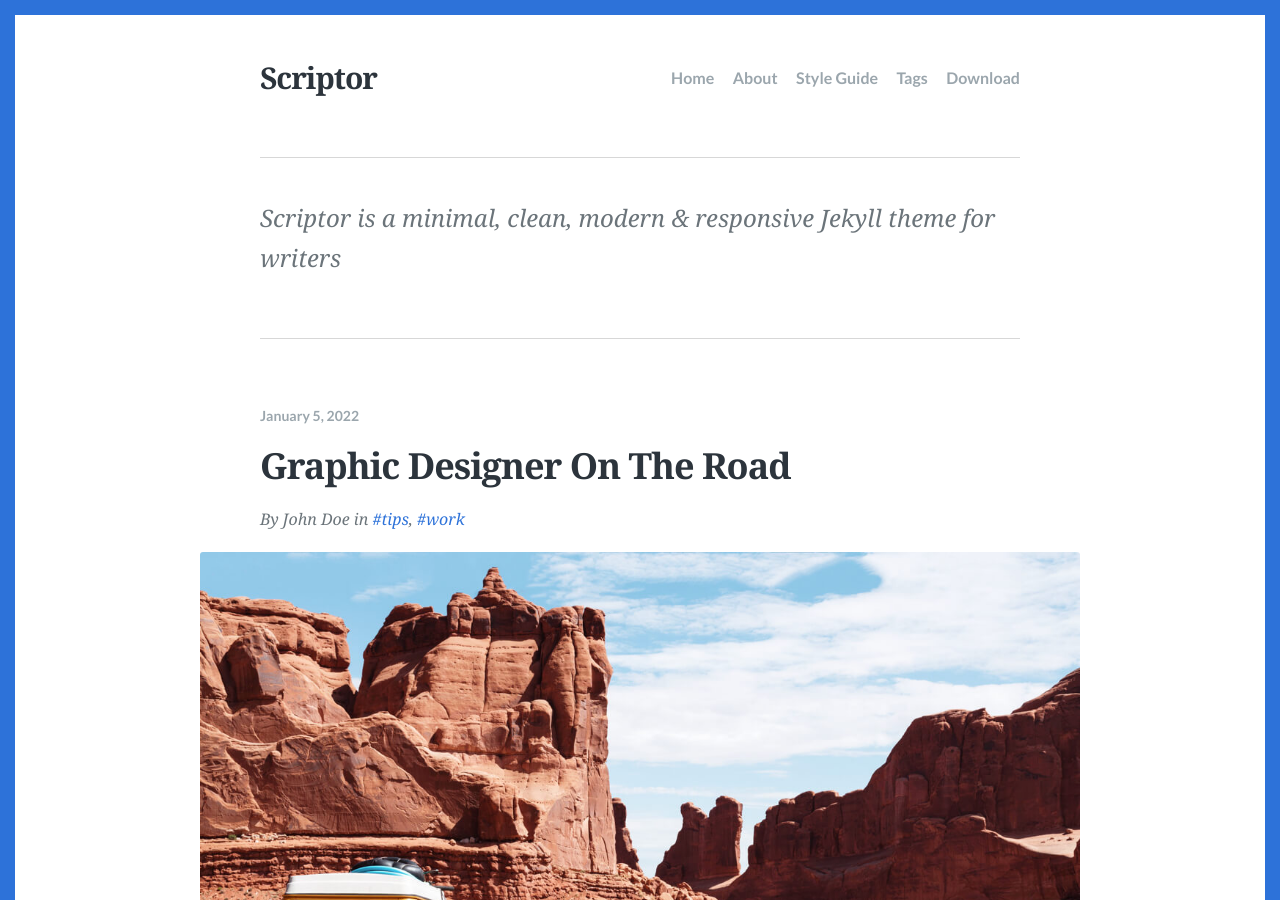
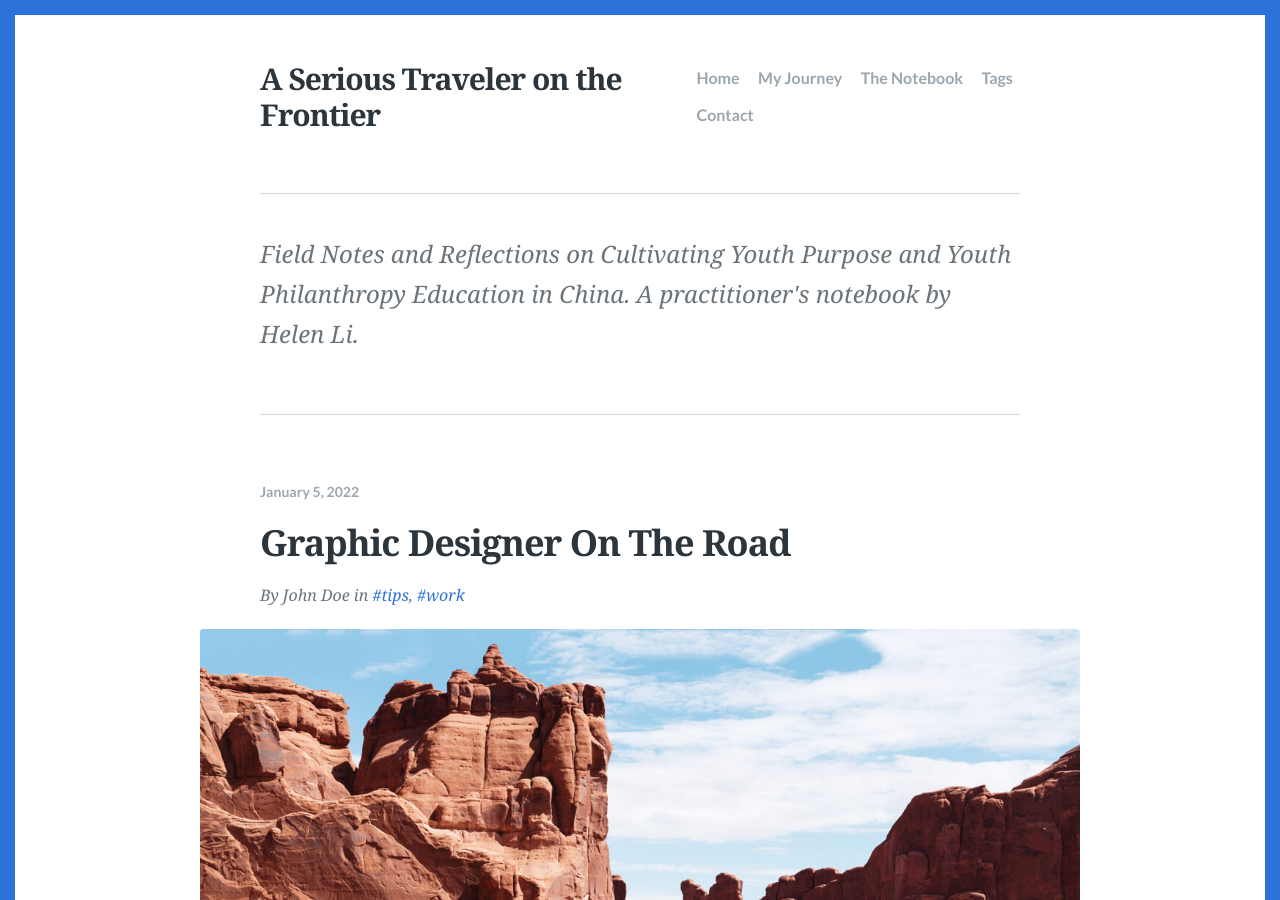
Before and after one commit to helenysli/serioustraveler-blog, a Jekyll site: the page built from index.html, in a window 1280 px wide and 900 px high. Built offline with Jekyll 4.4.1, drawn with Linux system fonts in a browser that asks for light colours; some web fonts are replaced; the list of posts is cut into pages by our own code; some of the changed text lies outside the part shown.

Commit message:
Update _config.yml

```diff
--- a/_config.yml
+++ b/_config.yml
@@ -9,16 +9,16 @@
 lang: en-US
 
 # Site title
-title: "Scriptor"
+title: "A Serious Traveler on the Frontier"
 
 # A description of your site for meta tag, search engine results.
-description: "Scriptor is a minimal, clean, modern & responsive Jekyll theme for writers"
+description: "Field Notes and Reflections on Cultivating Youth Purpose and Youth Philanthropy Education in China. A practitioner's notebook by Helen Li."
 
 # The subpath of your site, e.g. /blog, for generating urls.
 baseurl: ""
 
 # The base hostname & protocol of your site for where absolute urls are needed.
-url: "https://scriptor-jekyll.netlify.com"
+url: "https://serioustraveler.blog"
 
 # Favicon
 favicon: images/favicon.png
@@ -30,24 +30,24 @@ google_analytics: ""
 navigation:
   - text: Home
     url: /
-  - text: About
-    url: /about/
-  - text: Style Guide
-    url: /style-guide/
+  - text: My Journey
+    url: /my-journey/
+  - text: The Notebook
+    url: /notebook/
   - text: Tags
     url: /tags/
-  - text: Download
-    url: https://github.com/JustGoodThemes/Scriptor-Jekyll-Theme
+  - text: Contact
+    url: /contact/
 
 # The shortname for your Disqus site to enable comments.
-disqus: justgoodthemes
+disqus: ""
 
 # Colors
 accent_color: '#2d72d9'
 
 # Site footer
 footer:
-  content: "&copy; Scriptor all rights reserved. Theme by [JustGoodThemes](https://www.justgoodthemes.com)."
+  content: "&copy; 2025 Helen Li. All rights reserved. Theme by [JustGoodThemes](https://www.justgoodthemes.com)."
   has_social: true
 
 # Plugins
```
